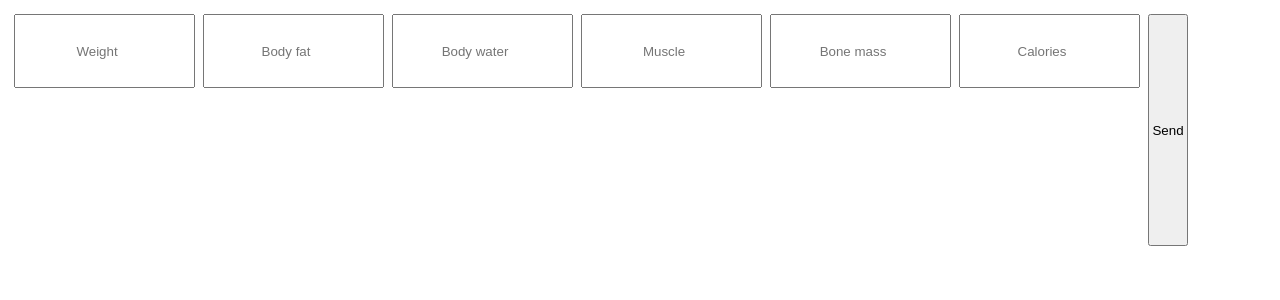
After one commit to bossen/smartscale, a Flask app: page / in a window 1280 px wide. The commit adds this page. Shown: the top 300 px of the page. Run offline with Flask 2, Linux system fonts and the light colour scheme; some libraries are stand-ins or nearby versions.

Commit message:
web interface

```diff
--- a/main.py
+++ b/main.py
@@ -2,36 +2,47 @@
 import os, gzip, StringIO, time, csv, datetime
 from flask import Flask, request, redirect, url_for, render_template
 from werkzeug.utils import secure_filename
+from wtforms import Form, IntegerField, validators
+
+class UpdateForm(Form):
+    weight = IntegerField('Weight', [validators.DataRequired()])
+    fat = IntegerField('Body fat', [validators.DataRequired()])
+    water = IntegerField('Body water', [validators.DataRequired()])
+    muscle = IntegerField('Muscle', [validators.DataRequired()])
+    bonemass = IntegerField('Bone mass', [validators.DataRequired()])
+    calories = IntegerField('Calories', [validators.DataRequired()])
 
 
 app = Flask(__name__)
 CSV_FILENAME = "smartscale.csv"
 
-types = ["weight", "body fat", "body water", "muscle", "bone mass", "calories"]
+types = ["weight", "fat", "water", "muscle", "bonemass", "calories"]
 
 @app.route('/stats')
 def stats():
     with open(CSV_FILENAME) as f:
         csv = f.read().splitlines()
     data = [(line.split(',')) for line in csv]
-
     return render_template('chart.html', types=types, values=data)
 
-    #return str(data)
+def updateData(data):
+    values = []
+    for t in types:
+        values.append(str(data[t]))
 
-@app.route('/', methods=['POST'])
-def upload_file():
-    data = request.get_data()
-    values = [d.split('=')[1] for d in data.split('&')]
+    filename = CSV_FILENAME
+    timestr = time.strftime("%Y%m%d-%H%M%S")
+    with open(filename, "a") as fh:
+        fh.write(','.join(values) + "," + timestr + "\n")
 
-    if values and "%" not in data:
-        filename = CSV_FILENAME
-        timestr = time.strftime("%Y%m%d-%H%M%S")
-        with open(filename, "a") as fh:
-            fh.write(','.join(values) + "," + timestr + "\n")
+@app.route('/', methods=['GET', 'POST'])
+def update():
+    form = UpdateForm(request.form)
+    if request.method == 'POST' and form.validate():
+        updateData(form.data)
+        return redirect('stats')
 
-        #return 'sucess'
-    return 'error'
+    return render_template('update.html', form=form)
 
 if __name__ == "__main__":
     app.run(host='0.0.0.0')
--- /dev/null
+++ b/static/style.css
@@ -0,0 +1,21 @@
+* {
+  margin: 0;
+  padding: 0;
+}
+
+#update dl {
+  margin: 10px;
+}
+
+#update input {
+  height: 70px;
+  margin: 4px;
+  float: left;
+  text-align: center;
+}
+
+#update input[type='submit'] {
+  width: 40px;
+  float: none;
+  height: 232px;
+}
--- /dev/null
+++ b/templates/_formhelpers.html
@@ -0,0 +1,11 @@
+{% macro render_field(field) %}
+  <dd>{{ field(type="number", required="required", placeholder=field.label.text) }}
+  {% if field.errors %}
+    <ul class=errors>
+    {% for error in field.errors %}
+      <li>{{ error }}</li>
+    {% endfor %}
+    </ul>
+  {% endif %}
+  </dd>
+{% endmacro %}
--- /dev/null
+++ b/templates/layout.html
@@ -0,0 +1,15 @@
+<!doctype html>
+<html>
+  <head>
+    {% block head %}
+    <link rel="stylesheet" href="{{ url_for('static', filename='style.css') }}">
+    <meta name='viewport' content='width=device-width,initial-scale=1,maximum-scale=1'>
+    <title>{% block title %}{% endblock %} - smartscale</title>
+    {% endblock %}
+  </head>
+  <body>
+    <div id="content">{% block content %}{% endblock %}</div>
+    <div id="footer">
+    </div>
+  </body>
+</html>
--- /dev/null
+++ b/templates/update.html
@@ -0,0 +1,16 @@
+{% extends "layout.html" %}
+{% block title %}Update{% endblock %}
+{% block content %}
+  {% from "_formhelpers.html" import render_field %}
+  <form id="update" method=post>
+    <dl>
+      {{ render_field(form.weight) }}
+      {{ render_field(form.fat) }}
+      {{ render_field(form.water) }}
+      {{ render_field(form.muscle) }}
+      {{ render_field(form.bonemass) }}
+      {{ render_field(form.calories) }}
+    </dl>
+    <input type=submit value=Send>
+  </form>
+{% endblock %}
```
Also changed, not shown: templates/chart.html (+10 -20 lines).
